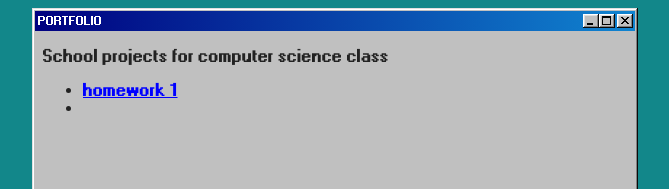
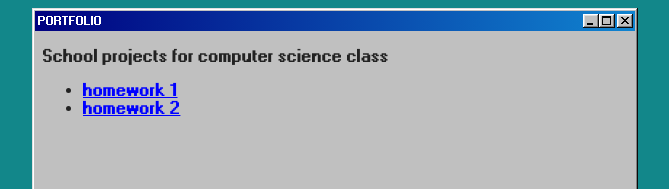
Before and after one commit to CtrlAltBogdan/home-work-school, a plain HTML site: page index.html in a window 1280 px wide. Shown: the top 189 px of the page, without its empty margins (305-974 px from the left). Drawn offline with nearby package versions, Linux system fonts and the light colour scheme.

Commit message:
Update index.html

```diff
--- a/index.html
+++ b/index.html
@@ -21,7 +21,7 @@
         <p>School projects for computer science class</p>
         <ul>
             <li><a href="./hw/hw1/index.html">homework 1</a></li>
-            <li><a href="./hw/hw2/index.html"></a></li>
+            <li><a href="./hw/hw2/index.html">homework 2</a></li>
         </ul>
       </div>
       <footer>
```
